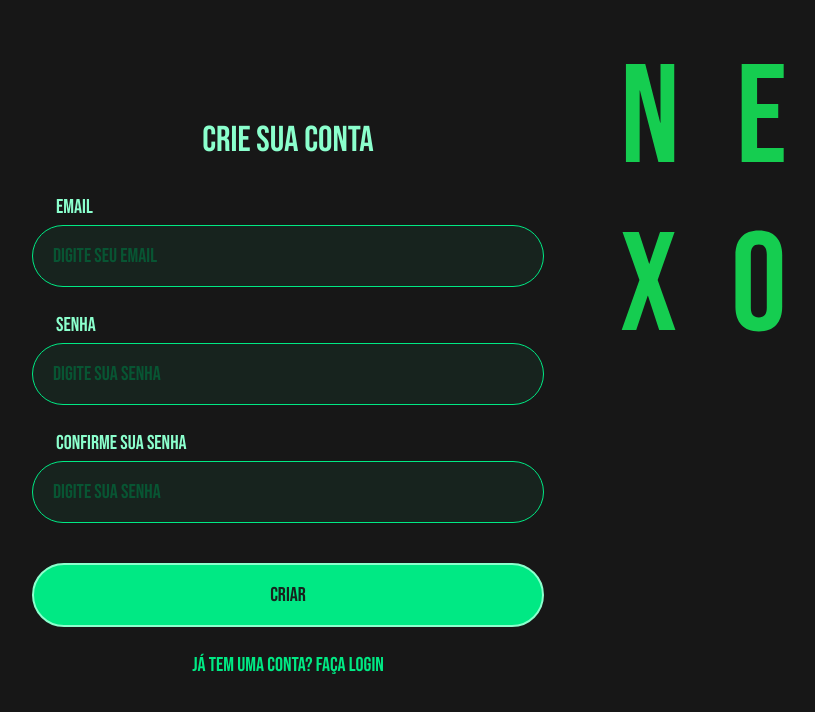
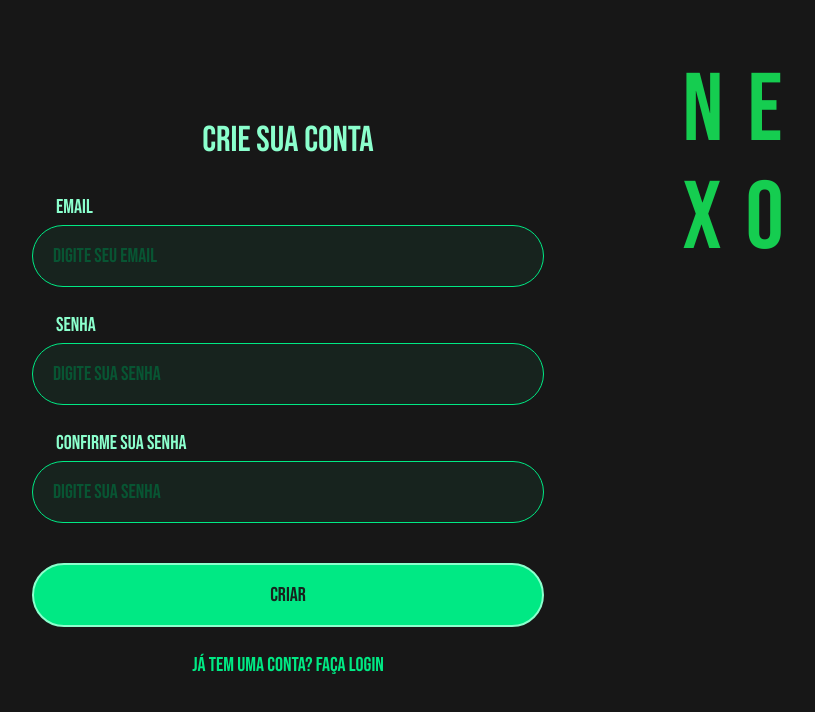
Before and after one commit to VorAd2/nexo-link-manager, a Next.js app in the folder frontend/: page /signup in a window 1280 px wide. Shown: the top 712 px of the page, without its empty margins (352-1167 px from the left). Built offline with nearby package versions, Linux system fonts and the light colour scheme.

Commit message:
Troca de logo component + responsividade em signup

```diff
--- a/frontend/src/app/signin/page.tsx
+++ b/frontend/src/app/signin/page.tsx
@@ -3,7 +3,6 @@
 import { useRouter } from "next/navigation";
 import { useState } from "react";
 import { Logo } from "@/components/Logo";
-
 
 export default function LoginPage() {
     const [email, setEmail] = useState("");
--- a/frontend/src/app/signup/page.tsx
+++ b/frontend/src/app/signup/page.tsx
@@ -2,7 +2,7 @@
 
 import { useRouter } from "next/navigation";
 import { useState } from "react";
-import NexoIcon2 from "../../assets/nexo-icon2.svg";
+import { Logo } from "@/components/Logo";
 
 export default function SignupPage() {
     const [email, setEmail] = useState("");
@@ -10,13 +10,14 @@ export default function SignupPage() {
     const [confirmPass, setConfirmPass] = useState("");
     const router = useRouter();
 
+
     return (
         <div className="relative min-h-screen flex items-center justify-center bg-neutral-950 font-display">
             <span
                 aria-hidden="true"
                 className="hidden lg:flex absolute top-8 right-8 xl:top-16 xl:right-36"
             >
-                <NexoIcon2 />
+                <Logo className="text-8xl 2xl:text-9xl" />
             </span>
 
             <div className="w-full max-w-md md:max-w-lg lg:max-w-xl p-6 sm:p-8">
```
